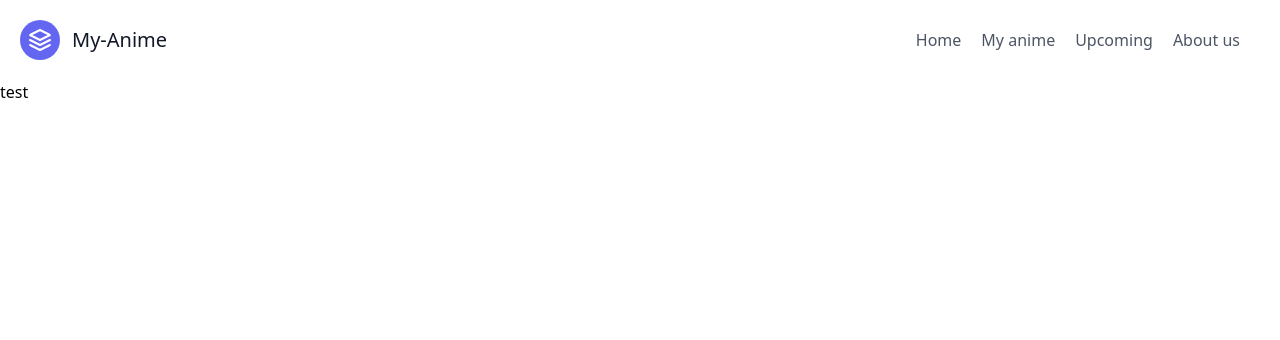
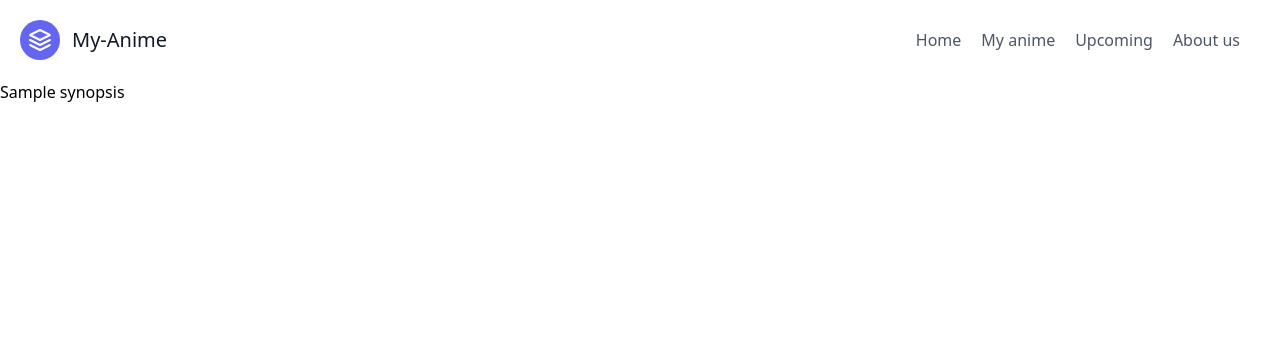
Before and after one commit to GenVenom/my-anime-dev, a Flask app: template templates/anime_info.html in a window 1280 px wide. Shown: the top 340 px of the page. Run offline with Flask 2, Linux system fonts and the light colour scheme; the template is opened without the code that fills it: most values are stand-ins (such as "Sample title", 1, 10 or a date in 2020); some libraries are stand-ins or nearby versions.

Commit message:
Added anime info

```diff
--- a/animesearch.py
+++ b/animesearch.py
@@ -27,3 +27,8 @@ def get_season():
 
         results.append(Anime(mal_id, title,episodes,image_url,english_title,rating))
     return results
+
+def get_info_by_id (id):
+    synopsis = jikan.anime(id)['data']['synopsis']
+
+    return synopsis
--- a/app.py
+++ b/app.py
@@ -1,5 +1,5 @@
 from flask import Flask , render_template, request
-from animesearch import get_results , get_season
+from animesearch import get_results , get_season, get_info_by_id
 app = Flask(__name__)
 
 
@@ -10,7 +10,8 @@ def index():
 
 @app.route('/info/<int:id>')
 def info(id):
-    return render_template("anime_info.html")
+    synopsis = get_info_by_id(id)
+    return render_template("anime_info.html",synopsis= synopsis)
 
 
 
--- a/templates/anime_info.html
+++ b/templates/anime_info.html
@@ -6,7 +6,7 @@
     <body>
         {% extends "navbar.html" %}
         {%  block content%}
-        <h1> test</h1>
+        <h1> {{synopsis}}</h1>
         {% endblock content %}
     </body>
 </html>
--- a/templates/index.html
+++ b/templates/index.html
@@ -72,7 +72,7 @@
                 <p
                 class="mt-2 text-sm leading-relaxed text-gray-500 line-clamp-3"
               >
-                Episodes: {{i.episodes}}
+                Episodes: {{i.episodes}} - {{i.mal_id}}
               </p>
               <button
                 class="mt-2 text-sm font-medium text-blue-600 hover:text-blue-500"
```
Also changed, not shown: 1 other file.
